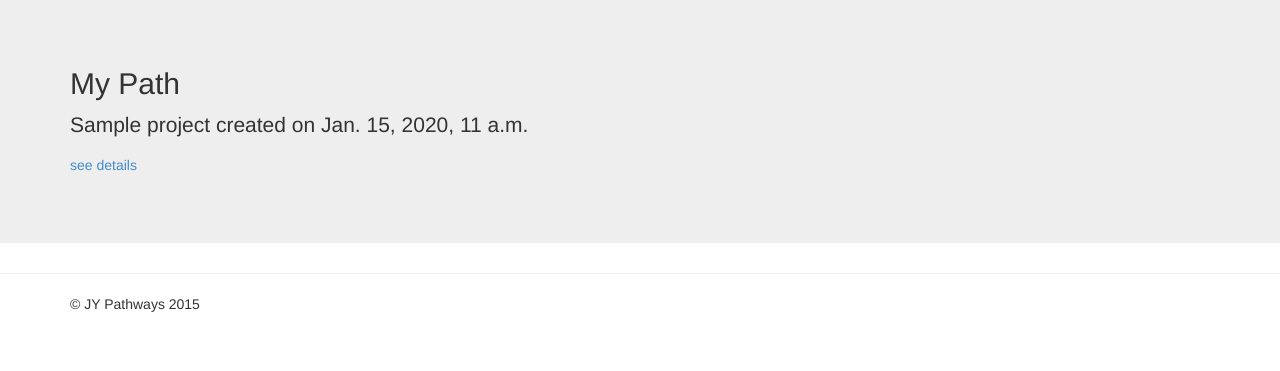
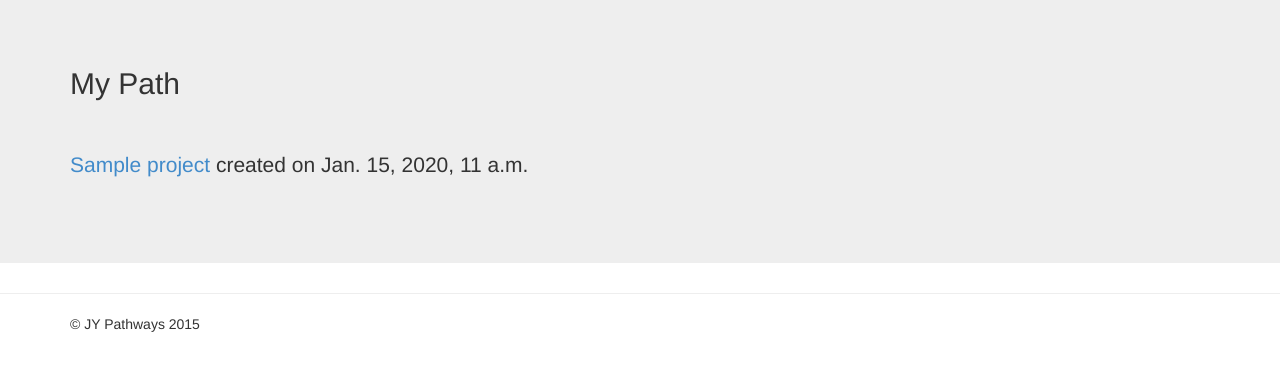
Before and after one commit to jypathways/pathfinder-platform, a Django app: page /myPath in a window 1280 px wide. Shown: the part 51-422 px from the top of the page. Run offline with Django 3.2, Linux system fonts and the light colour scheme; a user stored in the database is signed in; tables that the repository leaves empty hold one stand-in row (values such as "Sample post"); some libraries are stand-ins or nearby versions.

Commit message:
Small fixes: project details can be accessed thru slug name

```diff
--- a/pathfinder/templates/base.html
+++ b/pathfinder/templates/base.html
@@ -44,8 +44,13 @@
         </div>
         <div class="navbar-collapse collapse">
             <ul class="nav navbar-nav">
+                {% if user.is_authenticated %}
                 <li><a href="/myPath">My Path</a></li>
                 <li><a href="/project/create">Create New Project</a></li>
+                {% else %}
+                <li><a href="/login">My Path</a></li>
+                <li><a href="/login">Create New Project</a></li>
+                {% endif %}
                 <!--<li><a href="#">Link</a></li>
                 <li class="dropdown">
                 <a href="#" class="dropdown-toggle" data-toggle="dropdown" role="button" aria-haspopup="true" aria-expanded="false">Dropdown <span class="caret"></span></a>
--- a/pathfinder/templates/trail/myPath.html
+++ b/pathfinder/templates/trail/myPath.html
@@ -11,10 +11,10 @@
     <div class="jumbotron">
       <div class="container">
          <h2>My Path</h2>
+         <br><br>
          {% for project in projects %}
-          <p>{{project.title}} created on {{project.date_created}}</p>
-          <a href=/project/{{project.pk}}>see details</a>
-          <br><br>
+          <p><a href=/project/{{project.slug}}>{{project.title}}</a> created on {{project.date_created}}</p>
+          <br>
          {% endfor %}
       </div>
     </div>
--- a/pathfinder/urls.py
+++ b/pathfinder/urls.py
@@ -11,7 +11,7 @@ urlpatterns = [
     url(r'^register/$', register, name='register'),
     url(r'^login/$', user_login, name='login'),
     url(r'^logout/$', user_logout, name='logout'),
-    url(r'^project/(?P<pk>[0-9]+)/', project_details, name ='project'),
+    url(r'^project/(?P<slug>[\w-]+)/', project_details, name ='project'),
     url(r'^project/create', add, name ='add_project'),
     url(r'^myPath', get_path, name ='get_path'),
 ]
--- a/pathfinder/views.py
+++ b/pathfinder/views.py
@@ -72,8 +72,8 @@ def register(request):
             '../templates/trail/register.html',
             {'user_form': user_form, 'registered': registered} )
 
-def project_details(request, pk):
-    project = get_object_or_404(Project, pk=pk)
+def project_details(request, slug):
+    project = get_object_or_404(Project, slug=slug)
     return render(request, 'trail/project.html', {'project': project})
 
 @login_required
```
